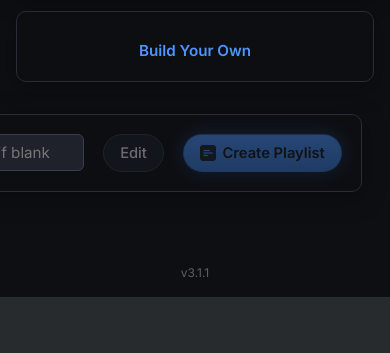
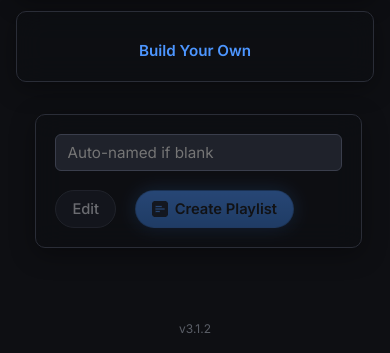
Before and after one commit to gillberg1111/linearr, a Flask app: page /new/franchise in a window 390 px wide. Shown: the part 2192-2545 px from the top of the page. Before the commit the page ends 2489 px from the top, so only its background shows below. Run offline with Flask 3, Linux system fonts and the light colour scheme; data comes from the database, SQL or seed files in the repository; data that the repository does not hold is empty.

Commit message:
fix: mobile — restore Linearr wordmark + unclip create-bar name input (v3.1.2)
- v3.1.1 hid the "Linearr" wordmark on mobile while fixing the Settings button;
  the compacted topbar buttons already leave room, so the wordmark is restored.
- The franchise (and every) create bar clipped the playlist-name field off the
  left on phones because .commit-card is a non-wrapping right-aligned inline-flex
  wider than the viewport. At <=480px the card now flex-wraps to full width, the
  name input takes a full-width row, and Edit/Create wrap below it.

511/511 tests unchanged.

Co-Authored-By: Claude Opus 4.8 <noreply@anthropic.com>

```diff
--- a/app.py
+++ b/app.py
@@ -2,7 +2,7 @@
 
 from __future__ import annotations
 
-__version__ = "3.1.1"
+__version__ = "3.1.2"
 
 import logging
 import os
--- a/static/style.css
+++ b/static/style.css
@@ -1625,10 +1625,9 @@ input.rules-add-value-text { width: 320px; max-width: 100%; text-align: left; }
 
 @media (max-width: 480px) {
   /* Keep the Settings button reachable on phones (it used to be display:none).
-     Tighten the bar — drop the wordmark (keep the logo), shrink the actions —
-     so "+ New Playlist" and "Settings" both fit. */
+     Tighten the bar — shrink the actions — so the "Linearr" wordmark,
+     "+ New Playlist", and "Settings" all fit. */
   .topbar-inner { padding: 0.7rem 0.9rem; }
-  .brand-name { display: none; }
   .topbar-actions { gap: 0.4rem; }
   .topbar-actions .btn { padding: 0.4rem 0.7rem; font-size: 0.8rem; }
 
@@ -1642,8 +1641,12 @@ input.rules-add-value-text { width: 320px; max-width: 100%; text-align: left; }
   .builder-toolbar .name-input,
   .builder-toolbar .filter-input { flex: 0 0 auto; height: auto; width: 100%; }
 
-  /* Mobile: tighter margin, pill button */
+  /* Mobile: tighter margin, pill button. The card spans the viewport and wraps
+     so the name input gets its own full-width row instead of overflowing off the
+     left edge; the Edit/Create buttons wrap below it. */
   .commit-bar { padding-right: 0.75rem; bottom: 1rem; }
+  .commit-card { flex-wrap: wrap; width: 100%; box-sizing: border-box; }
+  .commit-card .name-input { flex: 1 1 100% !important; max-width: none !important; }
   .commit-card .btn { border-radius: 999px; justify-content: center; }
 
   .genre-preview-section { max-width: 100%; }
```
Also changed, not shown: CHANGELOG.md.
